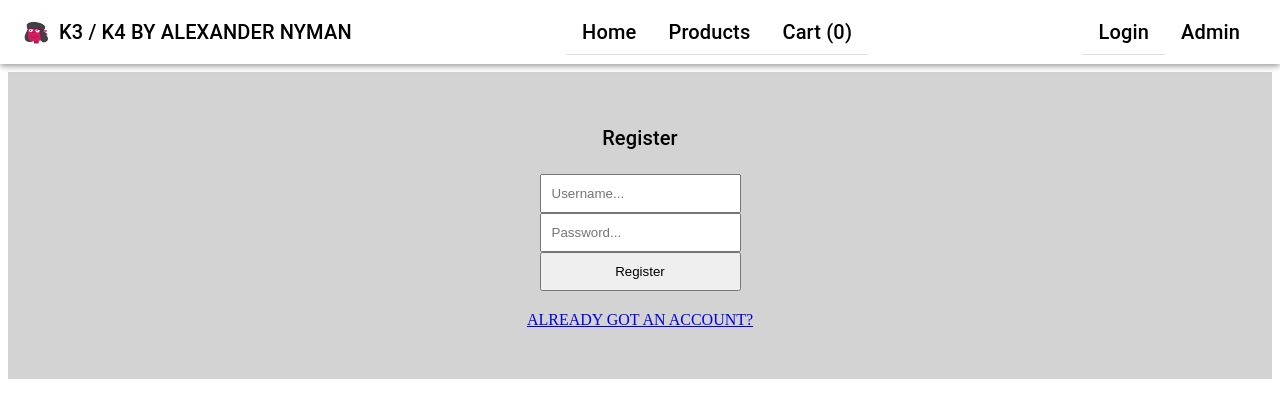
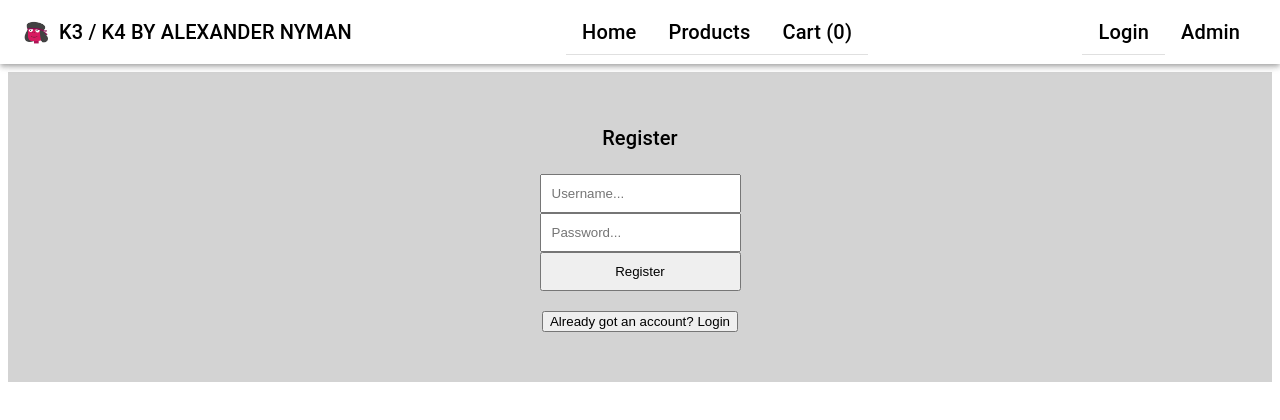
Before and after one commit to alexandernyman/kunskapskontroll-3-webshop, a React (Create React App) app: page /register in a window 1280 px wide. Shown: the top 420 px of the page. Built offline with nearby package versions, Linux system fonts and the light colour scheme.

Commit message:
Login/register buttons fixed

```diff
--- a/src/components/LoginReg/LoginForm.jsx
+++ b/src/components/LoginReg/LoginForm.jsx
@@ -5,9 +5,12 @@ import axios from "axios";
 import { useRecoilState } from "recoil";
 import { PasswordState, SuccessState, UsernameState } from "../../atoms";
 import useAuth from "../Hooks/useAuth";
+import { useNavigate } from "react-router-dom";
 
 const Loginreg = () => {
   const classes = useStyles();
+
+  const navigate = useNavigate();
 
   const [username, setUsername] = useRecoilState(UsernameState);
   const [password, setPassword] = useRecoilState(PasswordState);
@@ -139,7 +142,13 @@ const Loginreg = () => {
                 />
                 <button className={classes.input}>Login</button>
               </form>
-              <a href="/register">NOT REGISTERED YET?</a>
+              <button
+                onClick={() => {
+                  navigate("/register");
+                }}
+              >
+                Not signed up yet? Register
+              </button>
             </Grid>
           </Grid>
         </div>
--- a/src/components/LoginReg/RegisterForm.jsx
+++ b/src/components/LoginReg/RegisterForm.jsx
@@ -4,9 +4,12 @@ import { Grid, Typography } from "@material-ui/core";
 import { useRecoilState } from "recoil";
 import { RegisterPassword, RegisterUser, SuccessState } from "../../atoms";
 import axios from "axios";
+import { useNavigate } from "react-router-dom";
 
 const Register = () => {
   const classes = useStyles();
+
+  const navigate = useNavigate();
 
   const [username, setUsername] = useRecoilState(RegisterUser);
   const [password, setPassword] = useRecoilState(RegisterPassword);
@@ -102,7 +105,13 @@ const Register = () => {
 
               <button className={classes.input}>Register</button>
             </form>
-            <a href="/login">ALREADY GOT AN ACCOUNT?</a>
+            <button
+                onClick={() => {
+                  navigate("/login");
+                }}
+              >
+                Already got an account? Login
+              </button>
           </Grid>
         </div>
       )}
```
